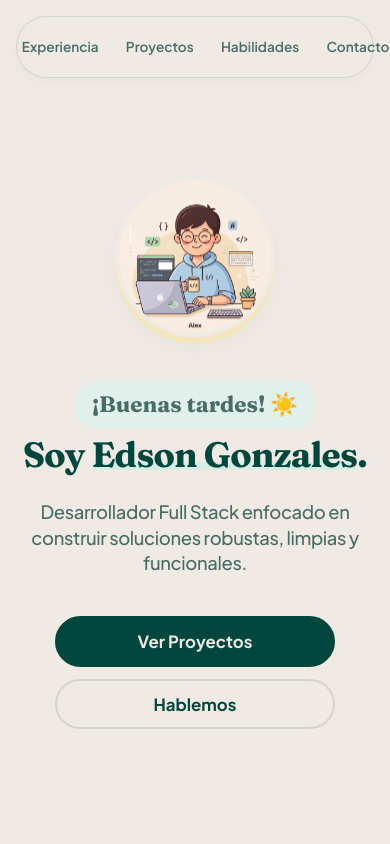
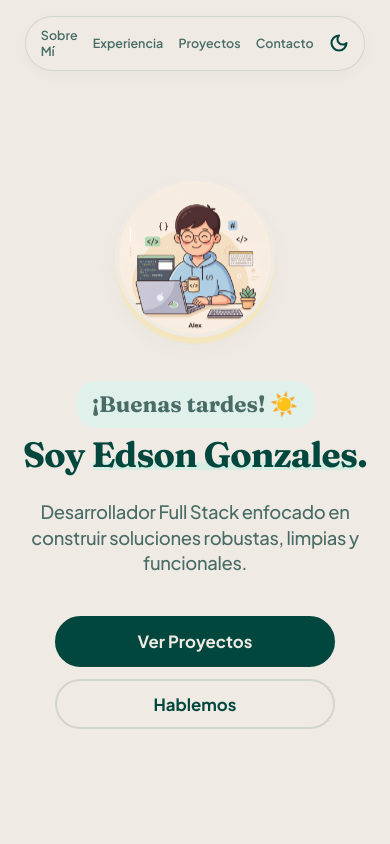
Before and after one commit to 3ds0m/Portafolio, a Next.js app: page / in a window 390 px wide. Shown: the top 844 px of the page. Built offline with nearby package versions, Linux system fonts and the light colour scheme.

Commit message:
\ Corregir desbordamiento de navbar en moviles y aumentar opacidad a 85% para mejorar la legibilidad\

```diff
--- a/src/app/globals.css
+++ b/src/app/globals.css
@@ -35,7 +35,7 @@
   --card-shadow: 0 10px 30px -10px rgba(2, 71, 61, 0.08);
   --card-shadow-hover: 0 20px 40px -15px rgba(2, 71, 61, 0.15);
 
-  --navbar-bg: rgba(239, 234, 228, 0.4);
+  --navbar-bg: rgba(239, 234, 228, 0.85);
 }
 
 /* Dark Mode Overrides */
@@ -56,7 +56,7 @@
   --card-shadow: 0 10px 30px -10px rgba(0, 0, 0, 0.3);
   --card-shadow-hover: 0 20px 40px -15px rgba(0, 0, 0, 0.5);
 
-  --navbar-bg: rgba(16, 46, 36, 0.4);
+  --navbar-bg: rgba(16, 46, 36, 0.85);
 }
 
 /* Global Reset */
--- a/src/app/page.js
+++ b/src/app/page.js
@@ -180,7 +180,6 @@ export default function Home() {
             <a href="#about">Sobre Mí</a>
             <a href="#experience">Experiencia</a>
             <a href="#projects">Proyectos</a>
-            <a href="#skills">Habilidades</a>
             <a href="#contact">Contacto</a>
             <button
               onClick={toggleTheme}
--- a/src/app/page.module.css
+++ b/src/app/page.module.css
@@ -850,19 +850,25 @@
     padding: 1rem;
   }
   .nav {
-    padding: 0.5rem 1rem;
+    padding: 0.4rem 0.6rem;
     justify-content: center;
-    gap: 1rem;
+    gap: 0.25rem;
+    width: 95%;
+    max-width: 380px;
   }
   .logo {
     display: none;
   }
   .navLinks {
-    gap: 0.5rem;
+    gap: 0.15rem;
+    align-items: center;
   }
   .navLinks a {
-    font-size: 0.85rem;
-    padding: 0.3rem 0.6rem;
+    font-size: 0.78rem;
+    padding: 0.25rem 0.4rem;
+  }
+  .themeToggle {
+    padding: 0.35rem;
   }
   .heroSection {
     padding: 7rem 1.2rem 3rem;
```
